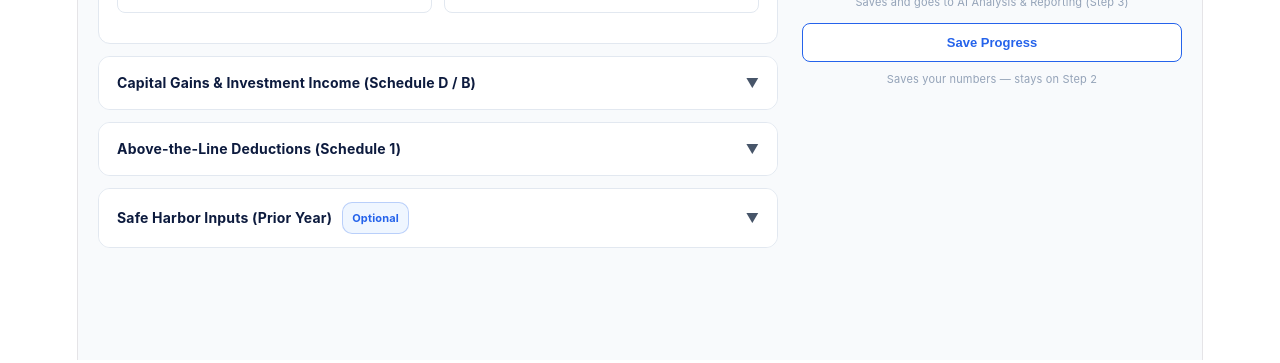
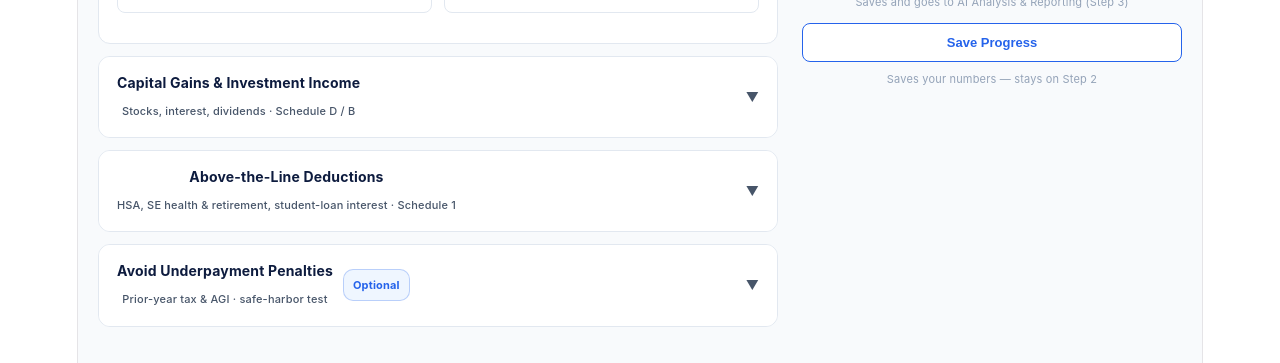
Before and after one commit to natashaverela-speckm/TaxStat360, a React (Vite) app: page /tax-return in a window 1280 px wide. Shown: the part 869-1232 px from the top of the page. Built offline with nearby package versions, Linux system fonts and the light colour scheme; no server answers; sample sign-in values are in the browser's storage.

Commit message:
Enhance CollapsibleSection with subtitle and title updates
Updated CollapsibleSection to include a subtitle prop for better UX. Adjusted titles for various sections to improve clarity and scannability.

```diff
--- a/src/TaxReturn.jsx
+++ b/src/TaxReturn.jsx
@@ -216,13 +216,18 @@ function IncomeField({ id, label, value, onChange, placeholder, tip, twoCol, onC
   )
 }
 
-function CollapsibleSection({ title, badge, children, defaultOpen = false, accent, style: outerStyle }) {
+function CollapsibleSection({ title, subtitle, badge, children, defaultOpen = false, accent, style: outerStyle }) {
   const [open, setOpen] = useState(defaultOpen)
   return (
     <div style={{ background: '#fff', border: '1px solid #E2E8F0', borderRadius: 12, overflow: 'hidden', marginBottom: 12, ...outerStyle }}>
       <div onClick={() => setOpen(o => !o)} style={{ padding: '13px 18px', cursor: 'pointer', display: 'flex', alignItems: 'center', justifyContent: 'space-between', background: open ? (accent || '#EFF6FF') : '#fff' }}>
         <div style={{ display: 'flex', alignItems: 'center', gap: 10 }}>
-          <span style={{ fontWeight: 700, fontSize: 14, color: N }}>{title}</span>
+          {/* F5 FIX (UX audit): plain-language title leads; form/code reference is
+              demoted to a small subtitle so the section is scannable by non-experts. */}
+          <div style={{ display: 'flex', flexDirection: 'column', gap: 2 }}>
+            <span style={{ fontWeight: 700, fontSize: 14, color: N }}>{title}</span>
+            {subtitle && <span style={{ fontSize: 11, color: SL, fontWeight: 500 }}>{subtitle}</span>}
+          </div>
           {badge && <span style={{ fontSize: 11, fontWeight: 700, background: accent ? accent + '33' : '#EFF6FF', color: accent || B, borderRadius: 10, padding: '2px 9px', border: '1px solid ' + (accent || B) + '44' }}>{badge}</span>}
         </div>
         <span style={{ color: SL, fontSize: 13 }}>{open ? '▲' : '▼'}</span>
@@ -1000,7 +1005,7 @@ export default function TaxReturn() {
 
           {/* S-Corp basis carryforwards */}
           {Array.isArray(entities) && entities.some(e => isSCorpEntity(e.type)) && (
-            <CollapsibleSection title="S-Corp Basis Carryforwards (Form 7203)" defaultOpen={false}>
+            <CollapsibleSection title="S-Corp Stock & Debt Basis" subtitle="Form 7203 · limits how much loss you can deduct" defaultOpen={false}>
               <div style={{ padding: '8px 0' }}>
                 <div style={inpWrap}>
                   <label htmlFor="tr-prior-suspended-loss" style={inputLbl}>
@@ -1018,7 +1023,7 @@ export default function TaxReturn() {
               value so a loaded record never hides material figures behind a collapsed
               header (the audit's "data is hidden from view" concern). Pairs with the
               full-f1040 hydration in Dashboard.loadRecord. */}
-          <CollapsibleSection title="Capital Gains & Investment Income (Schedule D / B)" defaultOpen={nf(ltGain) > 0 || nf(stGain) > 0 || nf(interest) > 0 || nf(dividends) > 0 || nf(qualDividends) > 0 || nf(form4797) > 0 || nf(unrecap1250) > 0 || nf(collectibles) > 0} badge={nf(ltGain) > 0 || nf(stGain) > 0 || nf(interest) > 0 ? 'Schedule D' : undefined} accent="#0891B2">
+          <CollapsibleSection title="Capital Gains & Investment Income" subtitle="Stocks, interest, dividends · Schedule D / B" defaultOpen={nf(ltGain) > 0 || nf(stGain) > 0 || nf(interest) > 0 || nf(dividends) > 0 || nf(qualDividends) > 0 || nf(form4797) > 0 || nf(unrecap1250) > 0 || nf(collectibles) > 0} badge={nf(ltGain) > 0 || nf(stGain) > 0 || nf(interest) > 0 ? 'Schedule D' : undefined} accent="#0891B2">
             <div style={{ display: 'grid', gridTemplateColumns: '1fr 1fr', gap: 12 }}>
               <div style={inpWrap}>
                 <label htmlFor="tr-st-gain" style={inputLbl}>Short-Term Capital Gains (or losses)</label>
@@ -1076,7 +1081,7 @@ export default function TaxReturn() {
           </CollapsibleSection>
 
           {/* Deductions & adjustments */}
-          <CollapsibleSection title="Above-the-Line Deductions (Schedule 1)">
+          <CollapsibleSection title="Above-the-Line Deductions" subtitle="HSA, SE health & retirement, student-loan interest · Schedule 1">
             <div style={{ display: 'grid', gridTemplateColumns: '1fr 1fr', gap: 12 }}>
               <div style={inpWrap}>
                 <label htmlFor="tr-health-ins" style={inputLbl}>
@@ -1198,7 +1203,7 @@ export default function TaxReturn() {
 
           {/* Safe harbor inputs */}
           <div data-section="safe-harbor">
-          <CollapsibleSection title="Safe Harbor Inputs (Prior Year)" badge="Optional">
+          <CollapsibleSection title="Avoid Underpayment Penalties" subtitle="Prior-year tax & AGI · safe-harbor test" badge="Optional">
             <p style={{ fontSize: 12, color: SL, margin: '0 0 12px', lineHeight: 1.6 }}>
               Enter prior year figures to calculate your safe harbor payment amount — the minimum you must pay to avoid underpayment penalties. At AGI above $150K (single, HOH, or MFJ) or $75K (MFS only), the safe harbor is 110% of prior year tax. IRC §6654(d)(1)(C)(ii). For 2026 (OBBBA / TCJA extended): TCJA extension did not change safe harbor rules under §6654, but confirm final Treasury guidance with your CPA before relying on these thresholds for penalty avoidance.
             </p>
```
